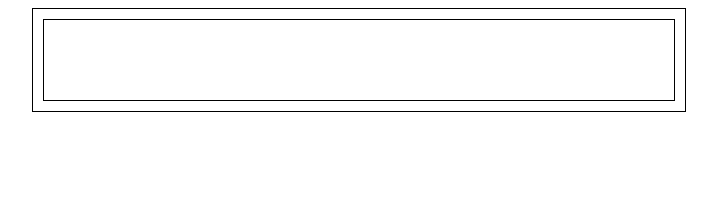
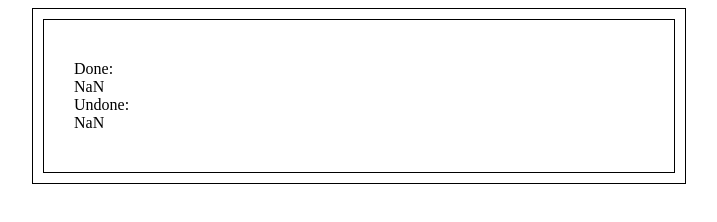
Before and after one commit to qthuy0081/set2019, a plain HTML site: page statistic.html in a window 1280 px wide. Shown: the whole page, without its empty margins (281-998 px from the left). Drawn offline with Linux system fonts and the light colour scheme.

Commit message:
getStatistic() funtion JS

```diff
--- a/statistic.html
+++ b/statistic.html
@@ -7,11 +7,12 @@
     <title>Document</title>
     <link href="style.css" rel="stylesheet">
 </head>
-<body>
+<body onload="getStatistic()">
     <div id="statistic">
         <div id="statistic-content">
 
         </div>
     </div>
+    <script src="./statistic.js"></script>
 </body>
 </html>
--- /dev/null
+++ b/statistic.js
@@ -0,0 +1,21 @@
+function getStatistic() {
+    let statisticSpace = document.getElementById('statistic-content')
+    statisticSpace.innerHTML = ''
+    let tasksCheckers = document.getElementsByClassName('input-task-checkbox')
+    let numberOfTasks = tasksCheckers.length
+    let doneRate = 0
+    let undoneRate = 0
+    for (var i = 0; i < numberOfTasks;i++) {
+        if (tasksCheckers.value) {
+            doneRate = doneRate + 1
+        } else {
+            undoneRate = undoneRate + 1
+        }
+    }
+
+    doneRate = doneRate/numberOfTasks
+    undoneRate = undoneRate/numberOfTasks
+    statisticSpace.innerHTML += '<div>Done:</div>' + '<div>'+ doneRate +'</div>'
+    statisticSpace.innerHTML += '<div>Undone:</div>' + '<div>'+ undoneRate +'</div>'
+
+}
```
Also changed, not shown: task-header/todolist-script.js (+24 -0 lines), task-header/todolist.html (+4 -5 lines).
